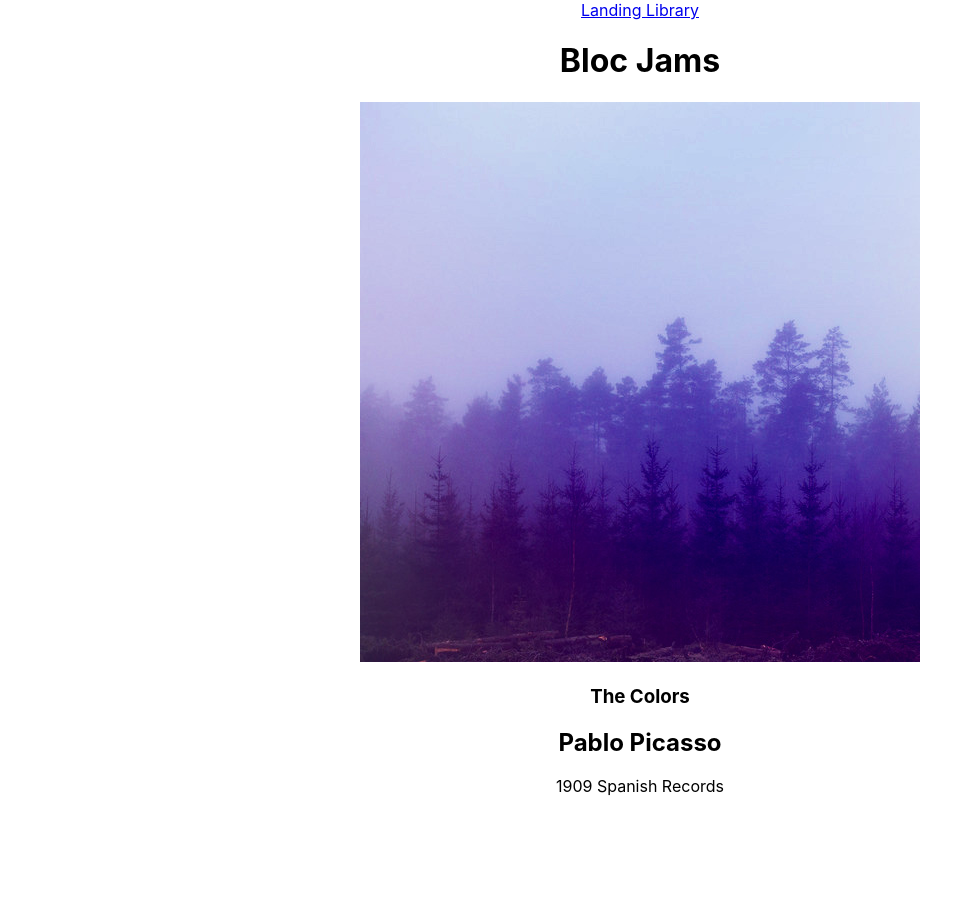
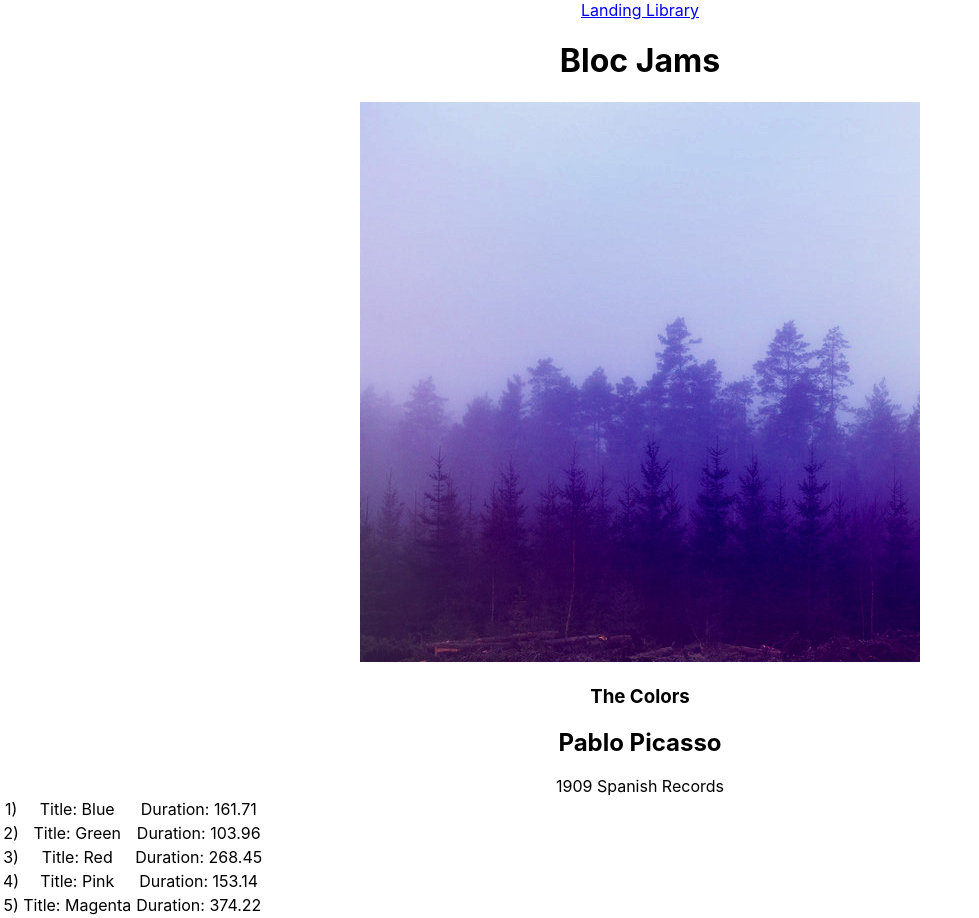
Before and after one commit to ArturoRivera/bloc-jams-react, a React (Create React App) app: page /album/the-colors in a window 1280 px wide. Shown: the whole page, without its empty margins (0-979 px from the left). Before the commit the page ends 800 px from the top, so only its background shows below. Built offline with nearby package versions, Linux system fonts and the light colour scheme.

Commit message:
Added song list to albums

```diff
--- a/src/components/Album.js
+++ b/src/components/Album.js
@@ -34,6 +34,19 @@ class Album extends Component {
              <col id="song-duration-column" />
            </colgroup>
            <tbody>
+           {
+             this.state.album.songs.map((album, index) => {
+              return(
+                <tr key={index}>
+                <td>{index + 1})</td>
+                <td>Title: {album.title}</td>
+                <td>Duration: {album.duration}</td>
+                </tr>
+              )
+
+            })
+
+           }
            </tbody>
         </table>
       </section>
```
